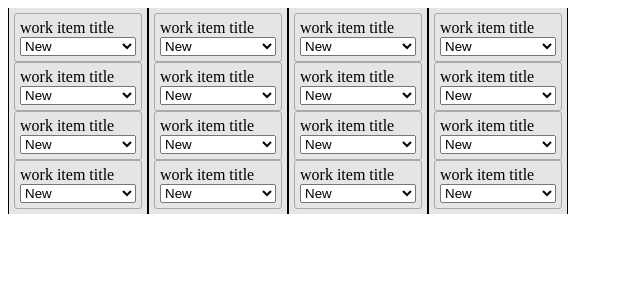
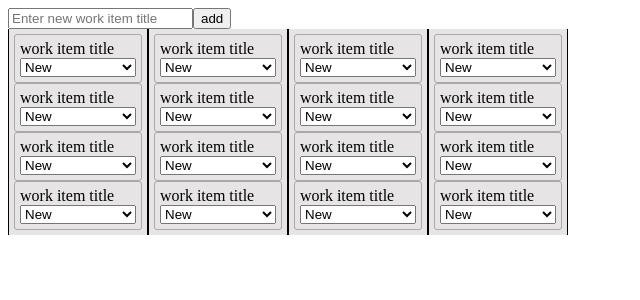
Before and after one commit to gorjiali/simple-task-manager, a Vue app: page / in a window 1280 px wide. Shown: the top 300 px of the page, without its empty margins (0-640 px from the left). Built offline with nearby package versions, Linux system fonts and the light colour scheme.

Commit message:
create AddWorkItem component and add to app

```diff
--- a/src/App.vue
+++ b/src/App.vue
@@ -1,26 +1,34 @@
 <template>
   <div id="app">
-    <WorkItemsList />
-    <WorkItemsList />
-    <WorkItemsList />
-    <WorkItemsList />
+    <AddWorkItem />
+    <div class="work-items-lists">
+      <WorkItemsList type="new" />
+      <WorkItemsList type="active" />
+      <WorkItemsList type="pendedReview" />
+      <WorkItemsList type="resolved" />
+    </div>
   </div>
 </template>
 
 <script>
-import WorkItemsList from '@/components/WorkItemsList';
+import WorkItemsList from "@/components/WorkItemsList";
+import AddWorkItem from "@/components/AddWorkItem";
 
 export default {
-  name: 'App',
+  name: "App",
   components: {
-    WorkItemsList
-  }
-}
+    WorkItemsList,
+    AddWorkItem
+  },
+};
 </script>
 
 <style>
 #app {
   display: flex;
-  flex-direction: row;
+  flex-direction: column;
+}
+.work-items-lists {
+  display: flex;
 }
 </style>
--- /dev/null
+++ b/src/components/AddWorkItem.vue
@@ -0,0 +1,33 @@
+<template>
+  <form>
+    <input
+      type="text"
+      placeholder="Enter new work item title"
+      v-model="newWorkItem.title"
+    />
+    <button @click.prevent="add()" >add</button>
+  </form>
+</template>
+
+<script>
+export default {
+  data() {
+    return {
+      newWorkItem: {
+          title: '',
+          state: 'new'
+      },
+    };
+  },
+
+  methods: {
+    add() {
+        if (this.newWorkItem.title === '') return alert('Enter title!!');
+        this.$store.dispatch('addNewWorkItem', this.newWorkItem);
+    },
+  },
+};
+</script>
+
+<style>
+</style>
```
